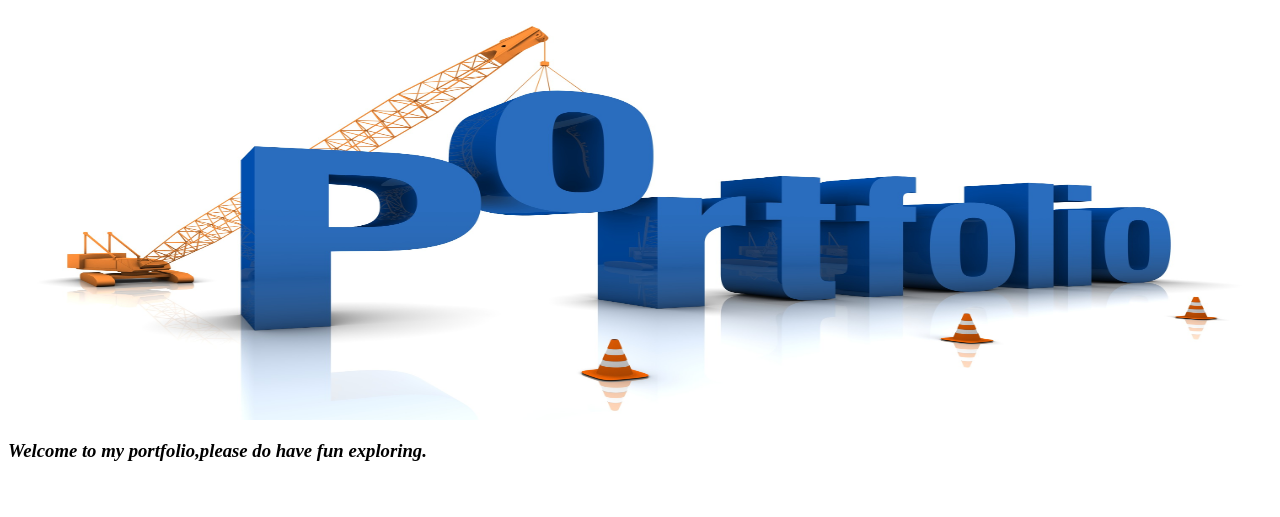
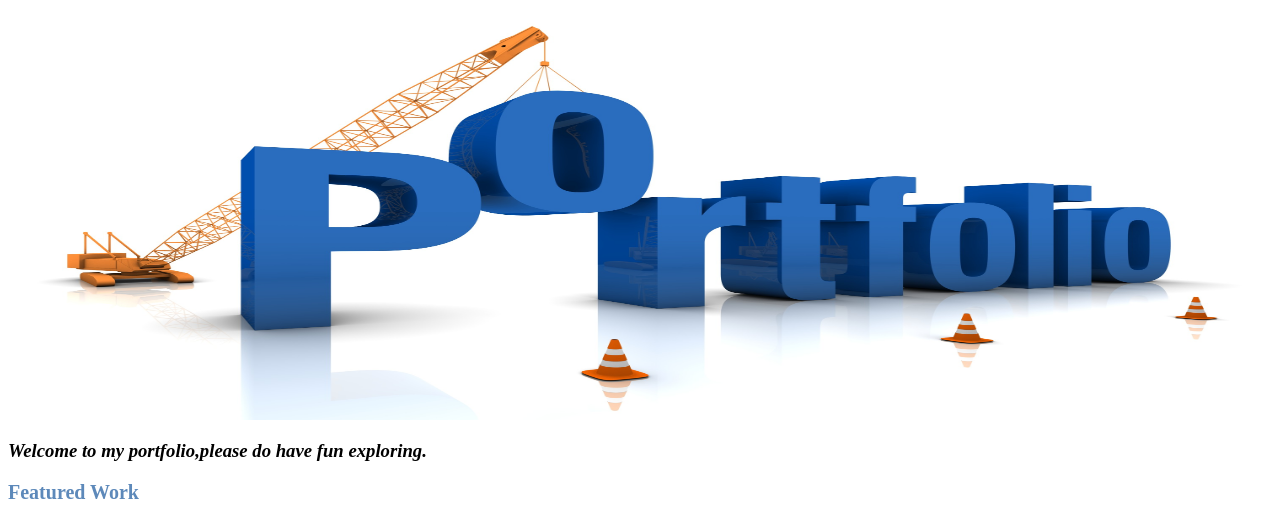
Before and after one commit to samansome/My-portfolio-website, a plain HTML site: page index.html in a window 1280 px wide. Shown: the part 267-784 px from the top of the page. Drawn offline with Linux system fonts and the light colour scheme.

Commit message:
Update styles.css

```diff
--- a/styles.css
+++ b/styles.css
@@ -51,7 +51,7 @@
 }
 h2 {
 	font-size: 20px;
-	color: #FFF;
+	color: #5D89BA;
 }
 /*class for entire grid*/
 .grid {
```
